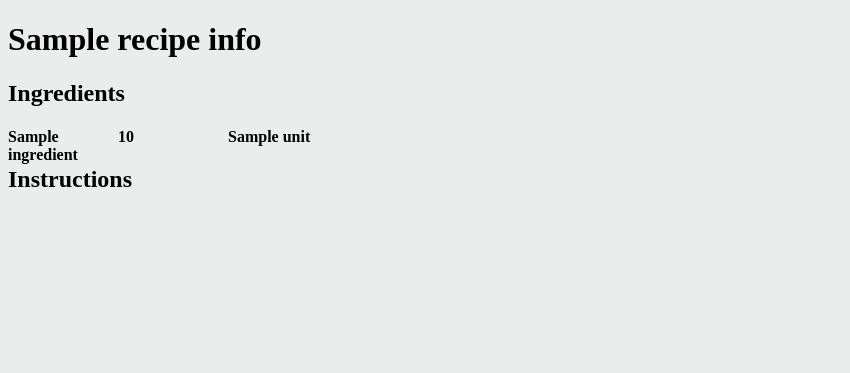
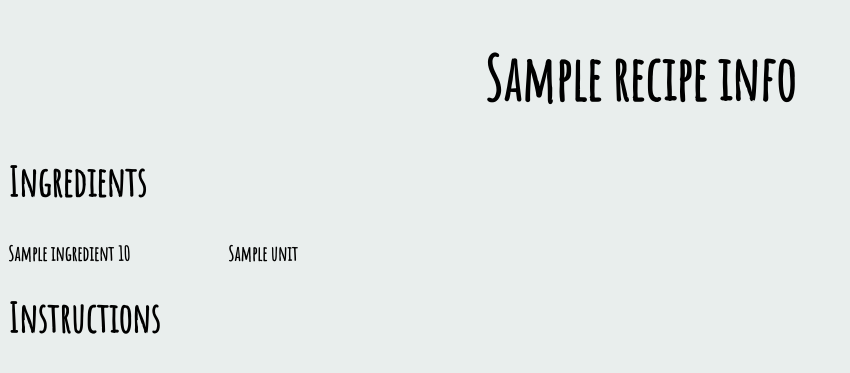
Before and after one commit to nickdep217/My_Fridges, a Python web app: template Templates/individual_recipe.html in a window 1280 px wide. Shown: the top 373 px of the page, without its empty margins (0-850 px from the left). Run offline with Jinja, Linux system fonts and the light colour scheme; the template is opened without the code that fills it: most values are stand-ins (such as "Sample title", 1, 10 or a date in 2020).

Commit message:
font things :pig:

```diff
--- a/Templates/fridgepage.html
+++ b/Templates/fridgepage.html
@@ -37,7 +37,7 @@
 <div style='float: left;width:410px;' padding: 0 842px>
 <form method="post">
 
-        <h4 class='food_titles' style="color:black;">Food</h4>
+        <h4 class='food_titles' style="color:black; font-family: 'Amatic SC', cursive;">Food</h4>
 
         <input type="checkbox" name="food_name" value="bacon" style="color:white;">Bacon<br>
         <input type="checkbox" name="food_name" value="sausage" style="color:white;">Sausage<br>
--- a/Templates/individual_recipe.html
+++ b/Templates/individual_recipe.html
@@ -1,18 +1,19 @@
 <!DOCTYPE html>
 <html lang="en" dir="ltr">
   <head>
+        <link href="https://fonts.googleapis.com/css?family=Amatic+SC&display=swap" rel="stylesheet">
     <meta charset="utf-8">
     <title></title>
   </head>
   <body bgcolor="#E9EEED">
-    <h1>{{recipe_info["name"]}}</h1>
-    <h2>Ingredients</h2>
+    <h1 style="font-family: 'Amatic SC', cursive; color: black ; text-align:center; font-size: 60px;">{{recipe_info["name"]}}</h1>
+    <h2 style="font-family: 'Amatic SC', cursive; color: black ; text-align:left; font-size:40px;">Ingredients</h1>
     {% for x in numingredients %}
-    <h4><div style='float: left;width:110px;' >{{recipe_info["ingredients"][x]}}</h4>
-    <h4><div style='float: left;width:110px;' >{{recipe_info["amounts"][x]}}</h4>
-    <h4><div style='float: left;width:110px;' >{{recipe_info["units"][x]}}</h4></br>
+    <h4 style="font-family: 'Amatic SC', cursive; color: black; text-align: left; font-size:20px;"><div style='float: left;width:110px;' >{{recipe_info["ingredients"][x]}}</h4>
+    <h4 style="font-family: 'Amatic SC', cursive; color: black; text-align: left; font-size:20px;"><div style='float: left;width:110px;' >{{recipe_info["amounts"][x]}}</h4>
+    <h4 style="font-family: 'Amatic SC', cursive; color: black; text-align: left; font-size:20px;"><div style='float: left;width:110px;' >{{recipe_info["units"][x]}}</h4></br>
     {% endfor %}
     <!-- <h1>{{recipe_info["instructions"]}}</h1> -->
-    <h2>Instructions</h2>
+    <h2 style="font-family: 'Amatic SC', cursive; color: black ; text-align:left; font-size:40px;">Instructions</h1>
   </body>
 </html>
--- a/Templates/recipepage.html
+++ b/Templates/recipepage.html
@@ -29,7 +29,7 @@
 
 <table>
   <tr>
-    <th style="font-family: 'Amatic SC', cursive; color:black; font-size:35px;">Here are the recipes that you can make:</th>
+    <th style="font-family: 'Amatic SC', cursive; color:black; font-size:35px;">Here are the recipes you can make:</th>
     <!-- <th>Ingredients Needed</th>
     <th>Instructions</th> -->
 
@@ -37,12 +37,12 @@
   {% for each_recipe in recipes_list %}
   <tr>
     <td style="font-family: 'Amatic SC', cursive; color: black; font-size:32px;"><a href='/individual_recipe_page?id={{each_recipe["id"]}}'>{{each_recipe["name"]}}</a></td>
-    <td><img src="{{each_recipe['image_url']}}"></td>
+    <td style="color: black;"><img src="{{each_recipe['image_url']}}"></td>
   </tr>
   {% endfor %}
 
   {% else %}
-  <h2 style="font-family: 'Amatic SC', cursive;color:black;text-align:center; font-size:50px;"> Please Log in to View Recipes</h2>
+  <h2 style="font-family: 'Amatic SC', cursive; color:black;text-align:center; font-size:50px;"> Please Log in to View Recipes</h2>
   {% endif %}
 </table>
 
```
